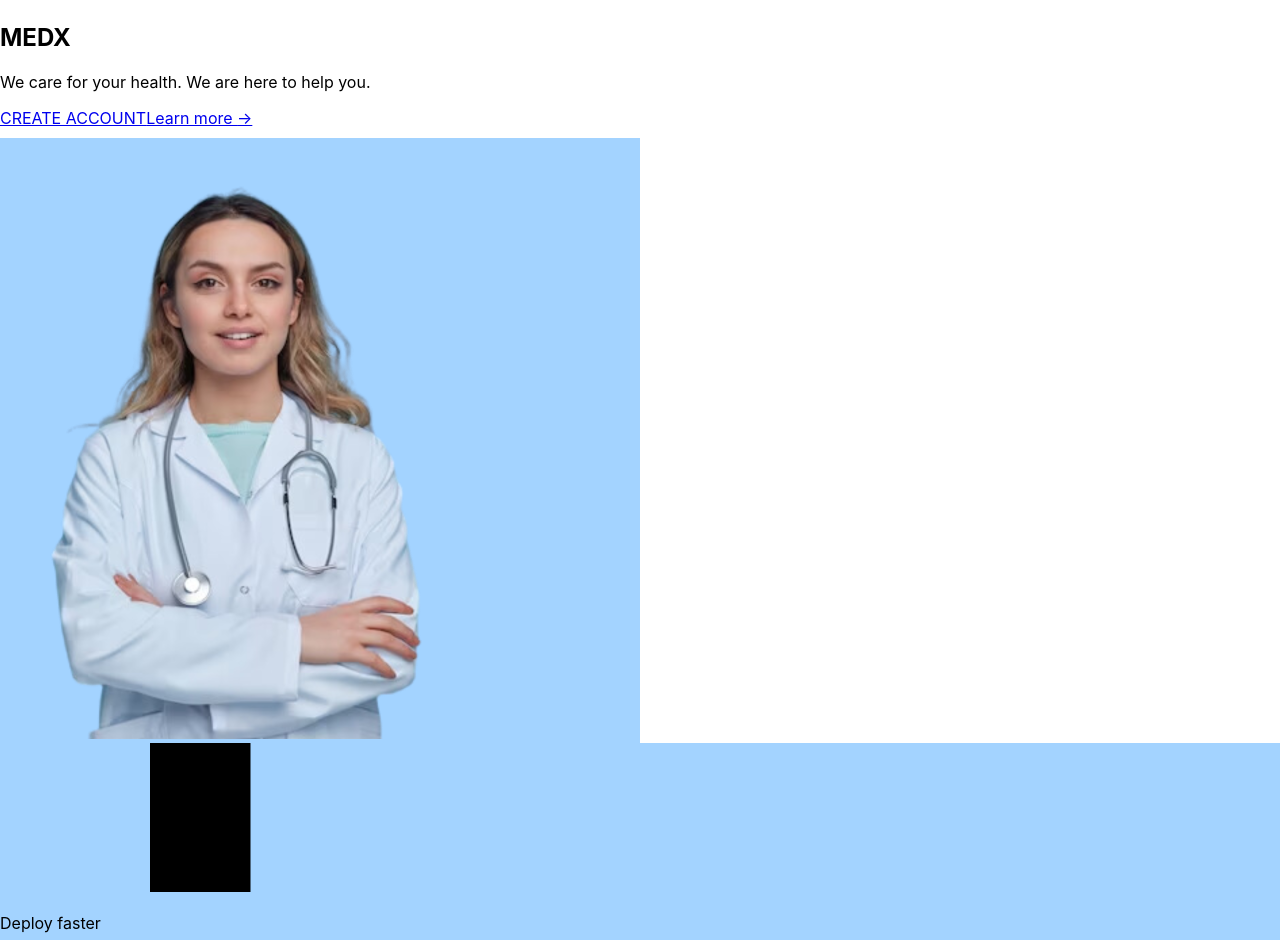
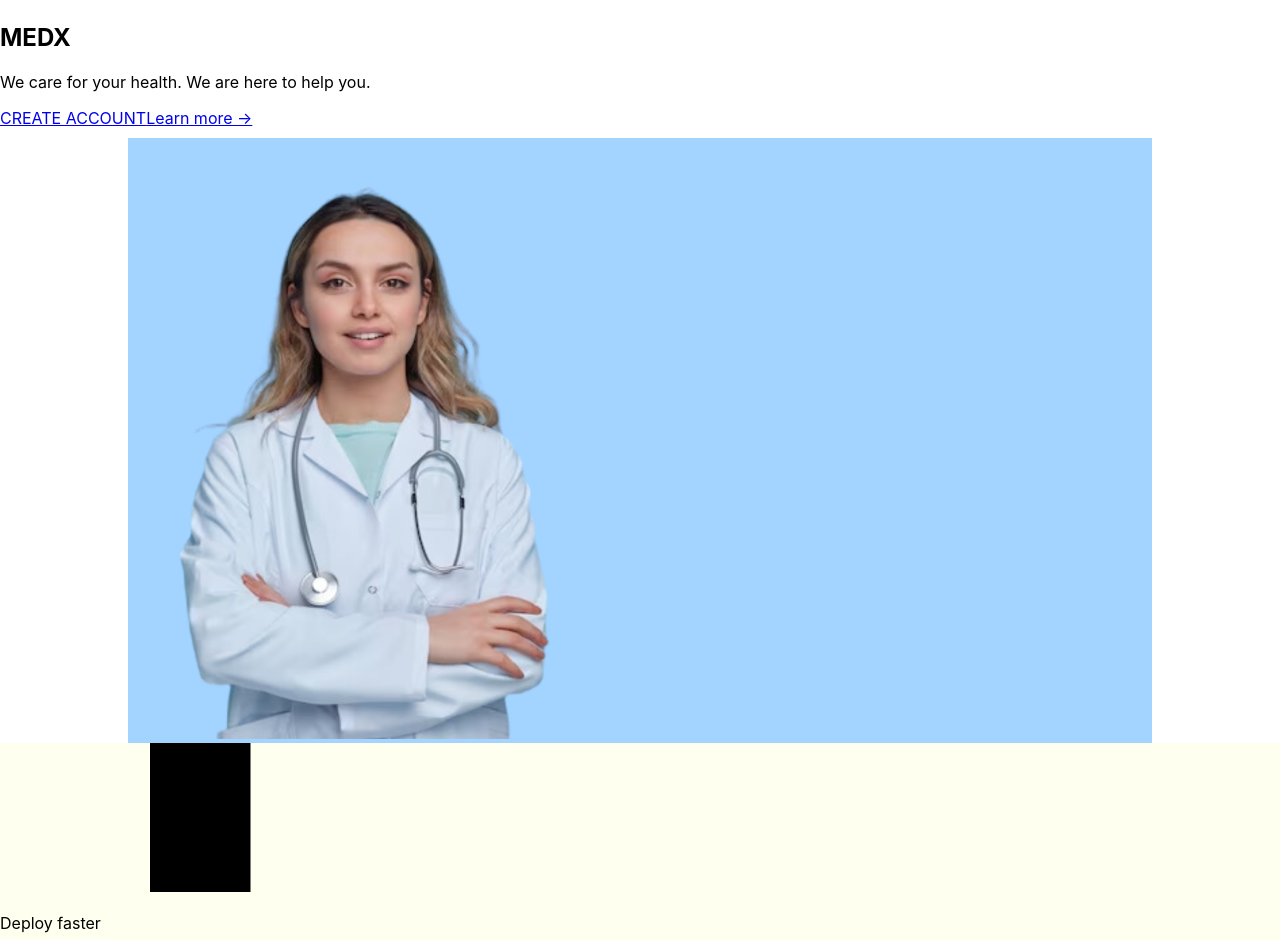
Before and after one commit to deyahazra/medical_frontend, a React (Create React App) app: page / in a window 1280 px wide. Shown: the part 1540-2480 px from the top of the page. Built offline with nearby package versions, Linux system fonts and the light colour scheme.

Commit message:
css changes made

```diff
--- a/src/home.css
+++ b/src/home.css
@@ -3,19 +3,24 @@
 }
 .boxing{
     /* display: inline-block; */
-    width: 50%;
-    margin-top: 10px;
+    width: 80%;
+    position: relative;
+    left:8rem;
     /* margin-left: 10px; */
     background-color: #A3D3FF;
     /* Picture/Big */
 }
 @media (max-width: 518px) {
     .remove {
+        margin-top: 10px;
         display:none;
     }
 }
+.main{
+    padding-right: 0px;
+}
 .about_us{
-    background-color: #A3D3FF;
+    background-color: ivory;
 }
 .services{
     background-color: #A3D3FF;
--- a/src/main.js
+++ b/src/main.js
@@ -8,7 +8,7 @@ import logo from "./images/Logo.png"
 import { Bars3Icon, XMarkIcon } from '@heroicons/react/24/outline'
 const main = () => {
     return (
-        <div className="bg-white">
+        <div className="bg-white main">
       <div className="mx-auto max-w-7xl py-24 sm:px-6 sm:py-32 lg:px-8">
         <div className="relative isolate overflow-hidden bg-slate-100 px-6 pt-16 shadow-2xl sm:rounded-3xl sm:px-16 md:pt-24 lg:flex lg:gap-x-20 lg:px-24 lg:pt-0">
           <svg
```
